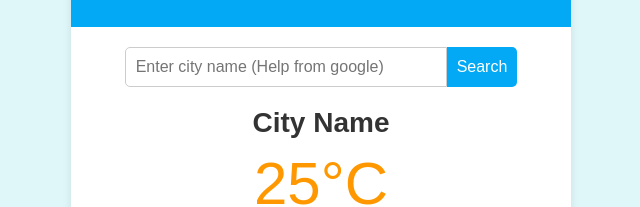
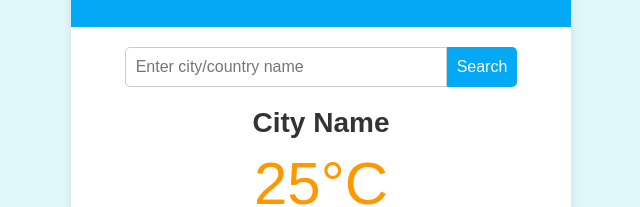
Before and after one commit to Muhammad-Fawazz/weather-city, a plain HTML site: page index.html in a window 1280 px wide. Shown: the part 221-428 px from the top of the page, 319-959 px from the left. Drawn offline with Linux system fonts and the light colour scheme.

Commit message:
Update index.html

```diff
--- a/index.html
+++ b/index.html
@@ -13,7 +13,7 @@
         </header>
         <main class="main-content">
             <div class="search">
-                <input type="text" id="city-input" class="search-input" placeholder="Enter city name (Help from google)">
+                <input type="text" id="city-input" class="search-input" placeholder="Enter city/country name">
                 <button class="search-button" value="Mardan">Search</button>
             </div>
             <div class="weather-info">
```
